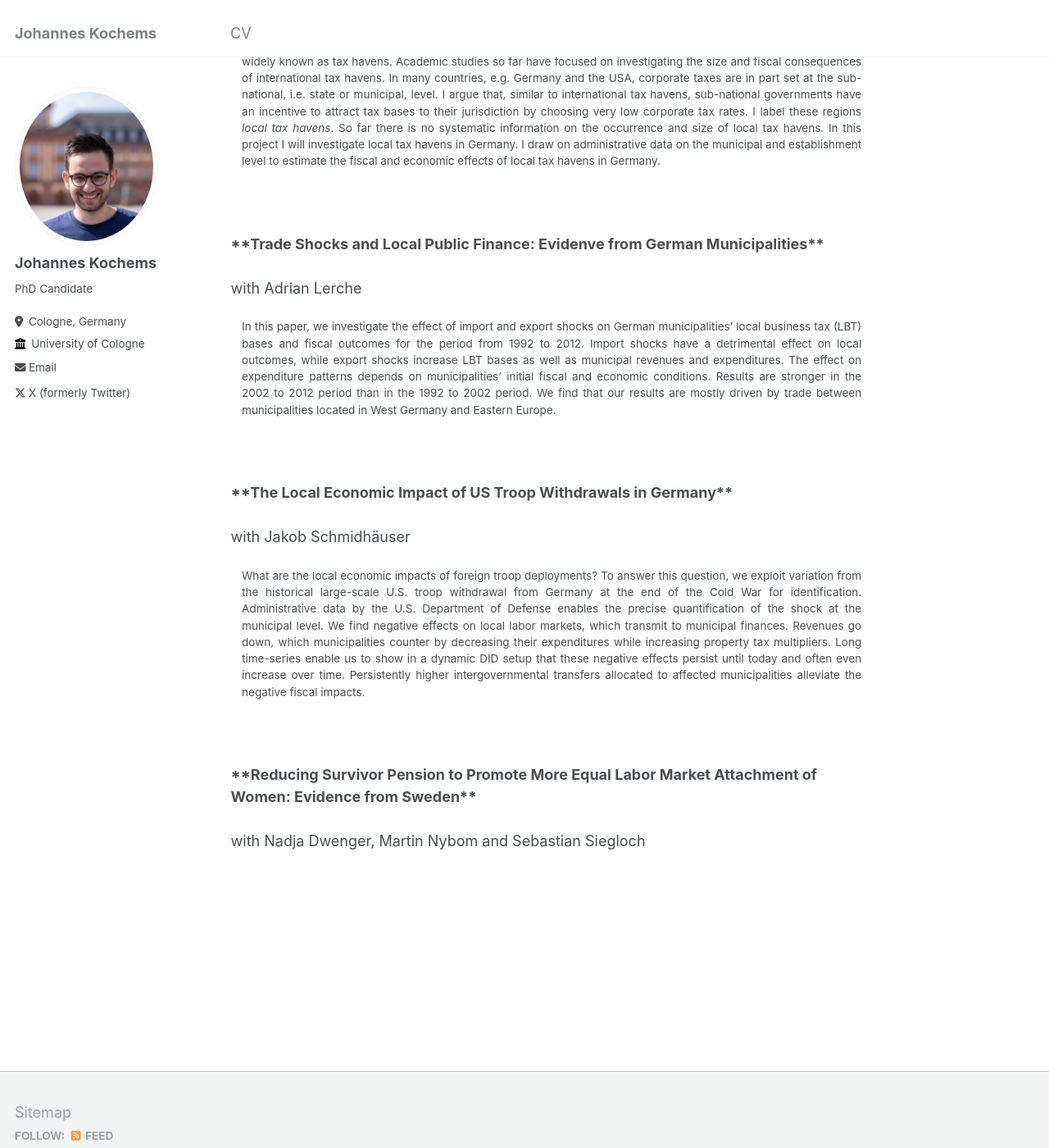
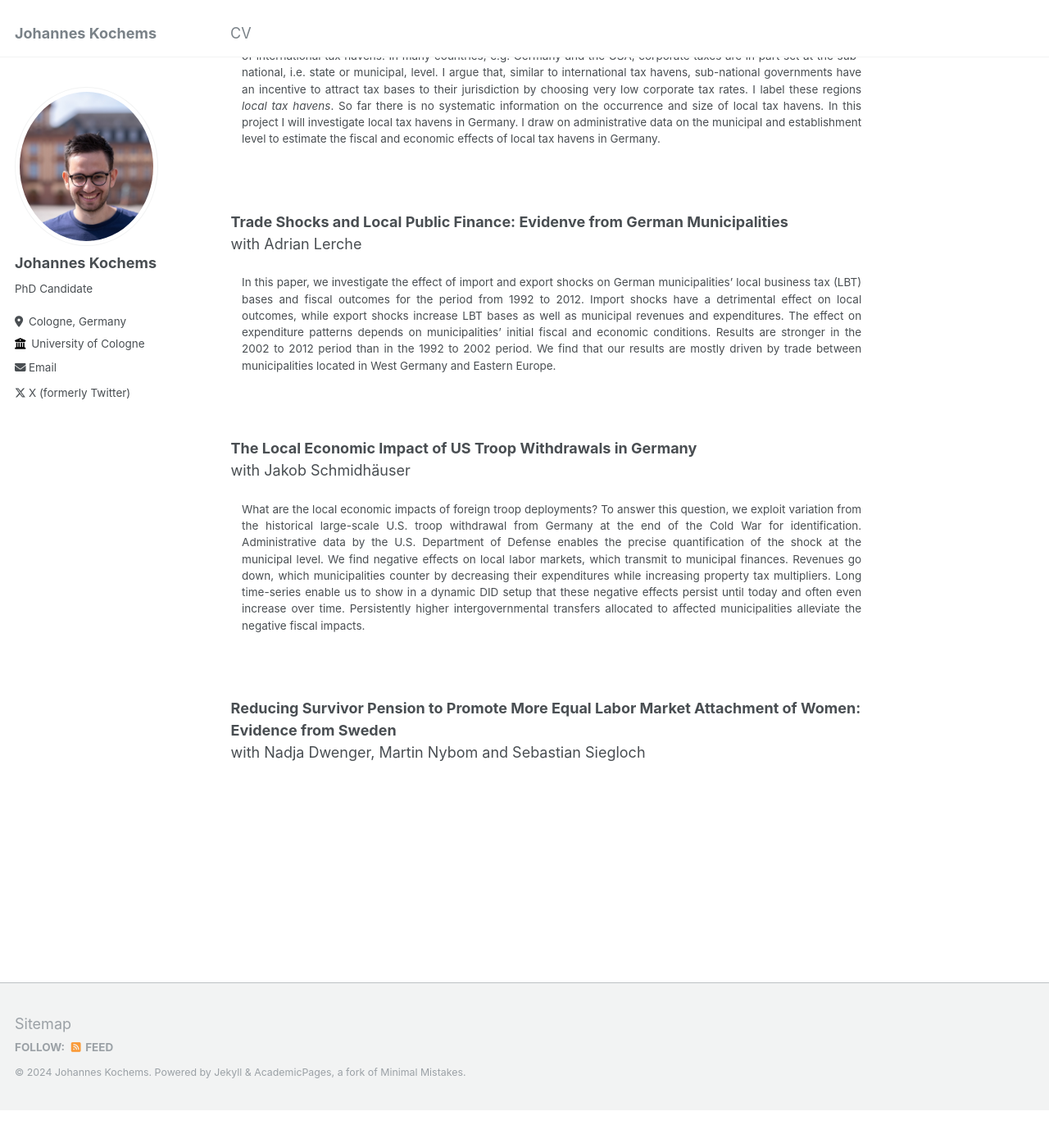
Before and after one commit to jkochems/jkochems.github.io, a Jekyll site: the page built from _pages/about.md, in a window 1280 px wide and 1400 px high, scrolled down 526 px. Shown: the whole window at 82% size. Built offline with Jekyll 4.4.1, drawn with Linux system fonts in a browser that asks for light colours; after the commit the page ends 1879 px from its top, so only the background shows below that; some of the changed text lies outside the part shown.

Commit message:
Adjusted linebreaks

```diff
--- a/_pages/about.md
+++ b/_pages/about.md
@@ -15,7 +15,7 @@ Public Economics, Labor Economics, Regional Economics
 
 Work in Progress
 ------
-<dt>**Tax Havens in Germany**</dt> <br />
+<dt><strong>Tax Havens in Germany</strong></dt>
 single-authored <br />
 <dd><div style="text-align: justify"> In a world with heterogeneous tax systems, profit maximizing firms which try to minimize their
 overall tax burdens, have an economic incentive to strategically shift their wealth and income between
@@ -33,7 +33,7 @@ Germany. <br /> </div> </dd>
 
  <br />
  <br />
-<dt>**Trade Shocks and Local Public Finance: Evidenve from German Municipalities**</dt> <br />
+<dt><strong>Trade Shocks and Local Public Finance: Evidenve from German Municipalities</strong> </dt>
 with Adrian Lerche <br />
 <dd><div style="text-align: justify"> In this paper, we investigate the effect of import and export shocks on German municipalities’
 local business tax (LBT) bases and fiscal outcomes for the period from 1992 to 2012. Import shocks
@@ -46,7 +46,7 @@ Eastern Europe. <br /> </div> </dd>
 
  <br />
  <br />
-<dt>**The Local Economic Impact of US Troop Withdrawals in Germany**</dt> <br />
+<dt><strong>The Local Economic Impact of US Troop Withdrawals in Germany</strong> </dt>
 with Jakob Schmidhäuser <br />
 <dd><div style="text-align: justify"> What are the local economic impacts of foreign troop deployments? To answer this question,
 we exploit variation from the historical large-scale U.S. troop withdrawal from Germany at the end of
@@ -61,6 +61,6 @@ fiscal impacts. <br /> </div> </dd>
 
  <br />
  <br />
-<dt>**Reducing Survivor Pension to Promote More Equal Labor Market Attachment of Women: Evidence
-from Sweden**</dt> <br />
+<dt><strong>Reducing Survivor Pension to Promote More Equal Labor Market Attachment of Women: Evidence
+from Sweden</strong> </dt>
 with Nadja Dwenger, Martin Nybom and Sebastian Siegloch <br />
```
